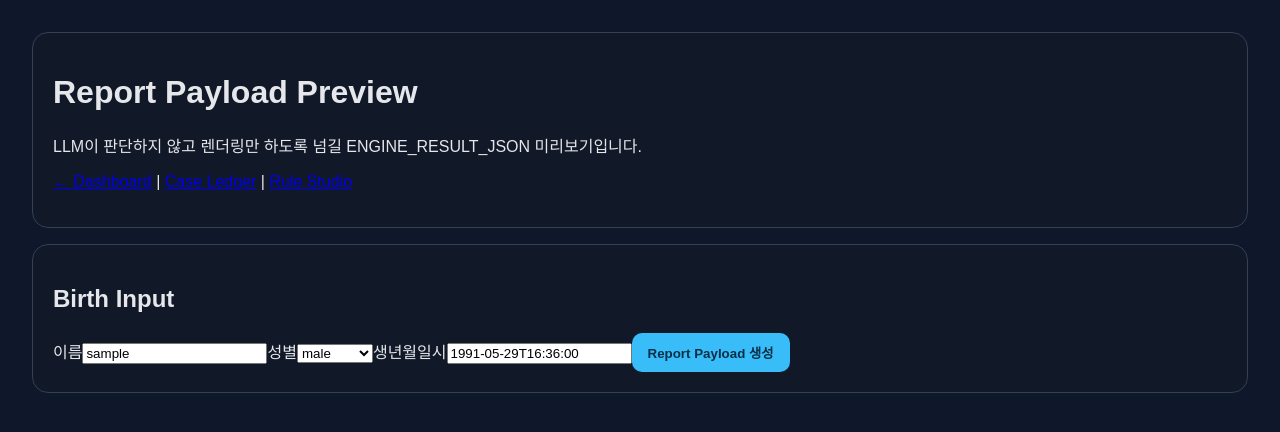
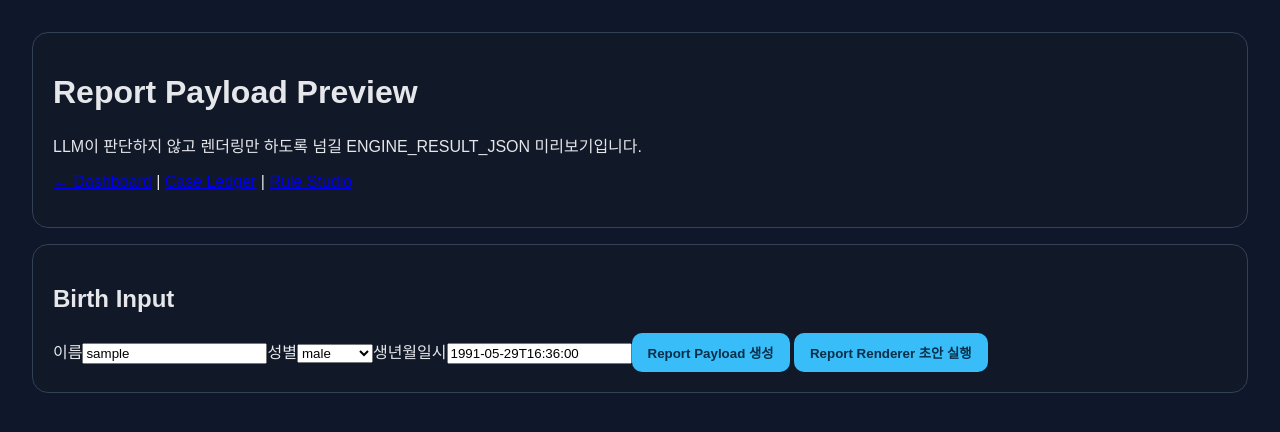
Before and after one commit to vujaderoom/sajuengine, a Next.js app in the folder frontend/: page /reports/preview in a window 1280 px wide. Shown: the top 432 px of the page. Built offline with nearby package versions, Linux system fonts and the light colour scheme.

Commit message:
Add renderer and verifier preview UI

```diff
--- a/frontend/app/reports/preview/page.tsx
+++ b/frontend/app/reports/preview/page.tsx
@@ -17,13 +17,33 @@ type ReportResponse = {
   };
 };
 
+type RenderResponse = {
+  report_payload: unknown;
+  rendered: { report_text: string; renderer_input_json: unknown };
+  verifier_result: unknown;
+};
+
 export default function ReportPreviewPage() {
   const [name, setName] = useState("sample");
   const [sex, setSex] = useState("male");
   const [birthDatetime, setBirthDatetime] = useState("1991-05-29T16:36:00");
   const [data, setData] = useState<ReportResponse | null>(null);
+  const [rendered, setRendered] = useState<RenderResponse | null>(null);
   const [error, setError] = useState<string | null>(null);
   const [loading, setLoading] = useState(false);
+  const [renderLoading, setRenderLoading] = useState(false);
+
+  const runnerRequest = {
+    rule_version: "v1.0.0",
+    birth: {
+      name,
+      sex,
+      birth_datetime: birthDatetime,
+      calendar_type: "solar",
+      timezone: "Asia/Seoul",
+      location: "Seoul",
+    },
+  };
 
   async function buildReportPayload() {
     setLoading(true);
@@ -32,17 +52,7 @@ export default function ReportPreviewPage() {
       const res = await fetch("/api/reports/preview", {
         method: "POST",
         headers: { "Content-Type": "application/json" },
-        body: JSON.stringify({
-          rule_version: "v1.0.0",
-          birth: {
-            name,
-            sex,
-            birth_datetime: birthDatetime,
-            calendar_type: "solar",
-            timezone: "Asia/Seoul",
-            location: "Seoul",
-          },
-        }),
+        body: JSON.stringify(runnerRequest),
       });
       const json = await res.json();
       if (!res.ok) {
@@ -53,6 +63,27 @@ export default function ReportPreviewPage() {
       setError(err instanceof Error ? err.message : "unknown error");
     } finally {
       setLoading(false);
+    }
+  }
+
+  async function renderReport() {
+    setRenderLoading(true);
+    setError(null);
+    try {
+      const res = await fetch("/api/llm/render", {
+        method: "POST",
+        headers: { "Content-Type": "application/json" },
+        body: JSON.stringify({ request: runnerRequest, user_question: "" }),
+      });
+      const json = await res.json();
+      if (!res.ok) {
+        throw new Error(json?.message ?? `API error: ${res.status}`);
+      }
+      setRendered(json);
+    } catch (err) {
+      setError(err instanceof Error ? err.message : "unknown error");
+    } finally {
+      setRenderLoading(false);
     }
   }
 
@@ -92,13 +123,24 @@ export default function ReportPreviewPage() {
             placeholder="1991-05-29T16:36:00"
           />
         </label>
-        <button onClick={buildReportPayload}>{loading ? "생성 중..." : "Report Payload 생성"}</button>
+        <button onClick={buildReportPayload}>{loading ? "생성 중..." : "Report Payload 생성"}</button>{" "}
+        <button onClick={renderReport}>{renderLoading ? "렌더링 중..." : "Report Renderer 초안 실행"}</button>
       </div>
 
       {error && (
         <div className="card">
           <h2>Error</h2>
           <p style={{ color: "#fca5a5" }}>{error}</p>
+        </div>
+      )}
+
+      {rendered && (
+        <div className="card">
+          <h2>Rendered Report Draft + Output Verifier</h2>
+          <h3>Report Draft</h3>
+          <pre>{rendered.rendered.report_text}</pre>
+          <h3>Verifier Result</h3>
+          <pre>{JSON.stringify(rendered.verifier_result, null, 2)}</pre>
         </div>
       )}
 
```
